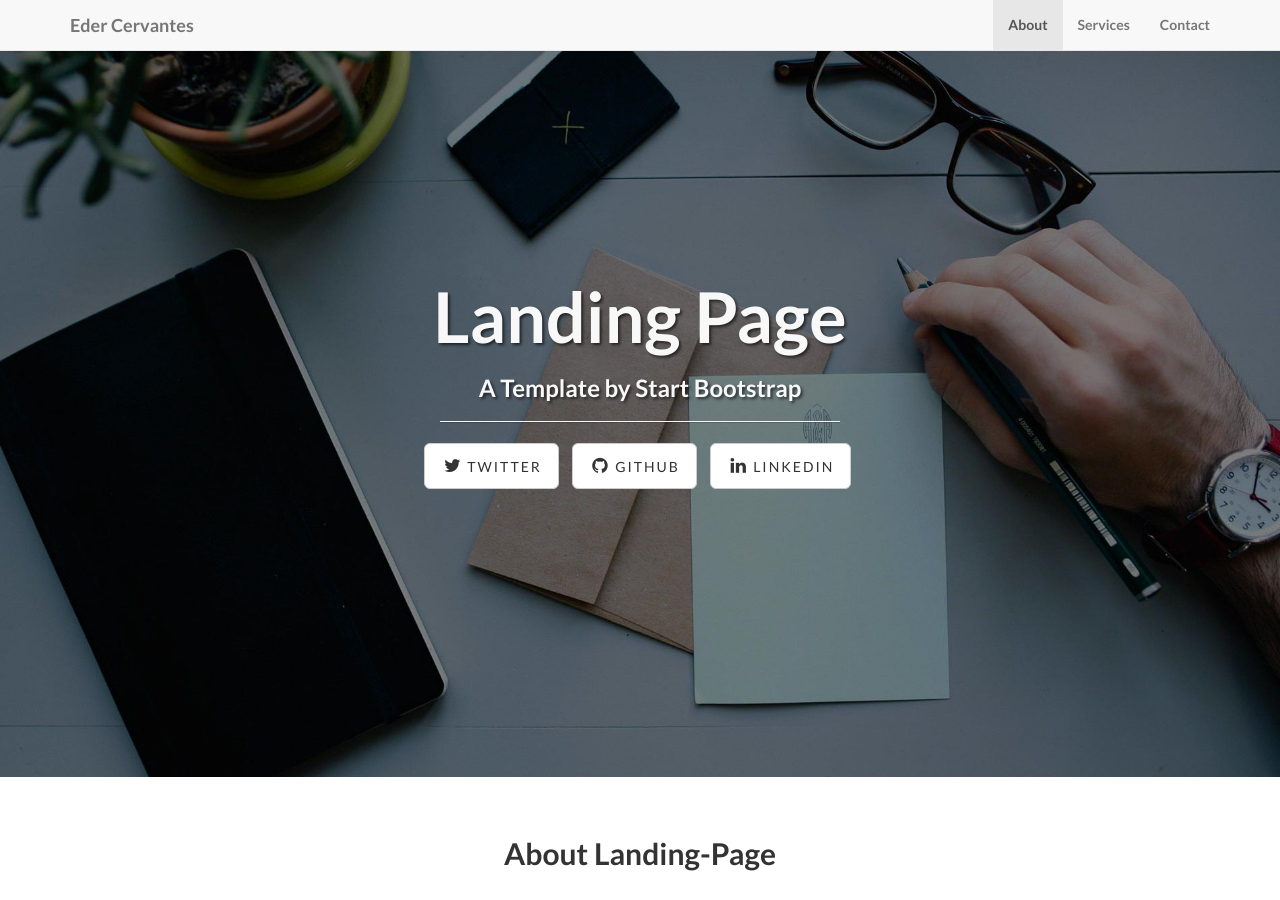
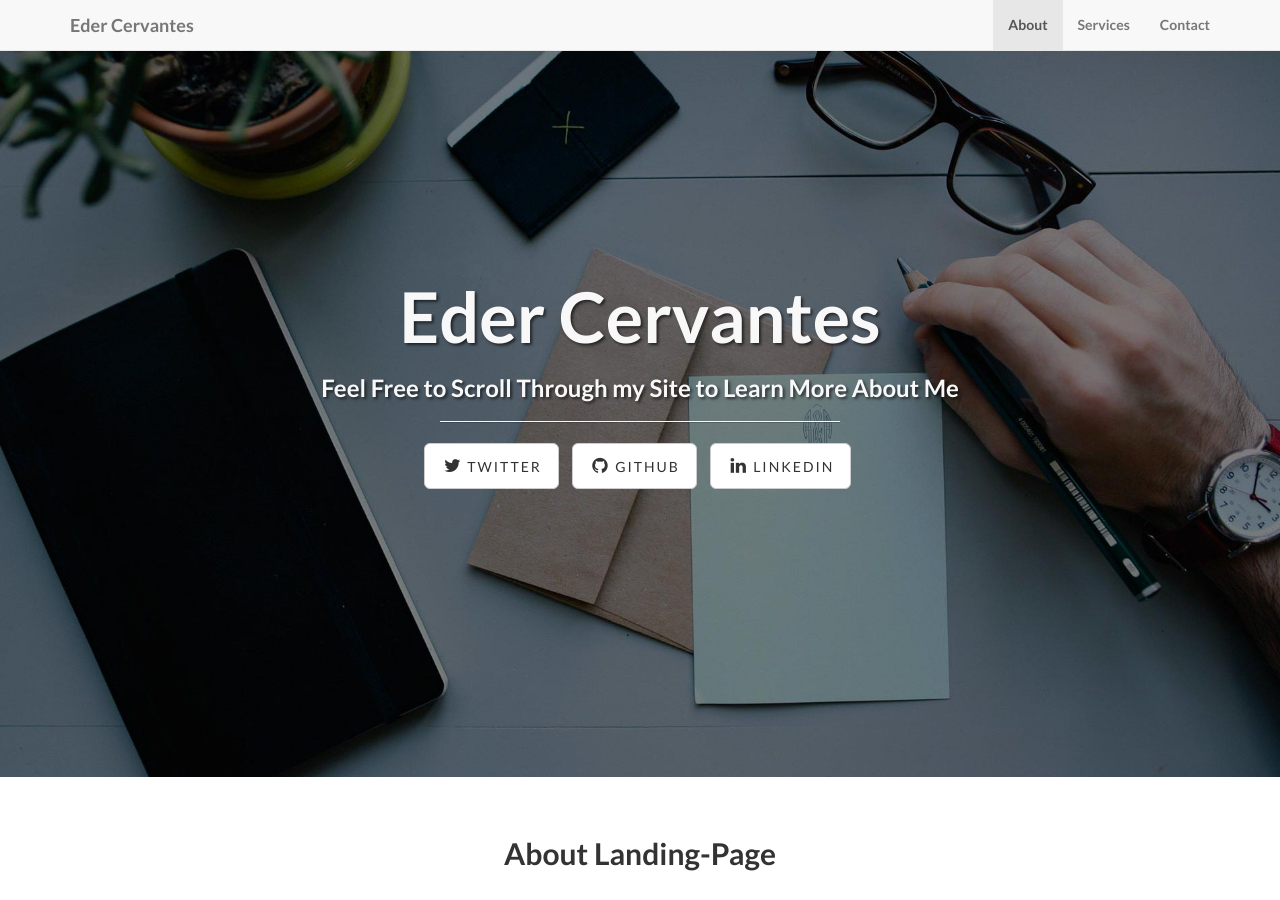
Before and after one commit to edercervantes/edercervantes.github.io, a Jekyll site: the page built from index.html, in a window 1280 px wide and 900 px high. Built offline with Jekyll 4.4.1, drawn with Linux system fonts in a browser that asks for light colours; nearby versions of some CDN libraries; library files that are not in the unit come from our copies.

Commit message:
changing title text

```diff
--- a/index.html
+++ b/index.html
@@ -1,5 +1,5 @@
 ---
 layout: default
-title: Landing Page
-subTitle: A Template by Start Bootstrap
+title: Eder Cervantes   <!--title for front page of site-->
+subTitle: Feel Free to Scroll Through my Site to Learn More About Me
 ---
```
